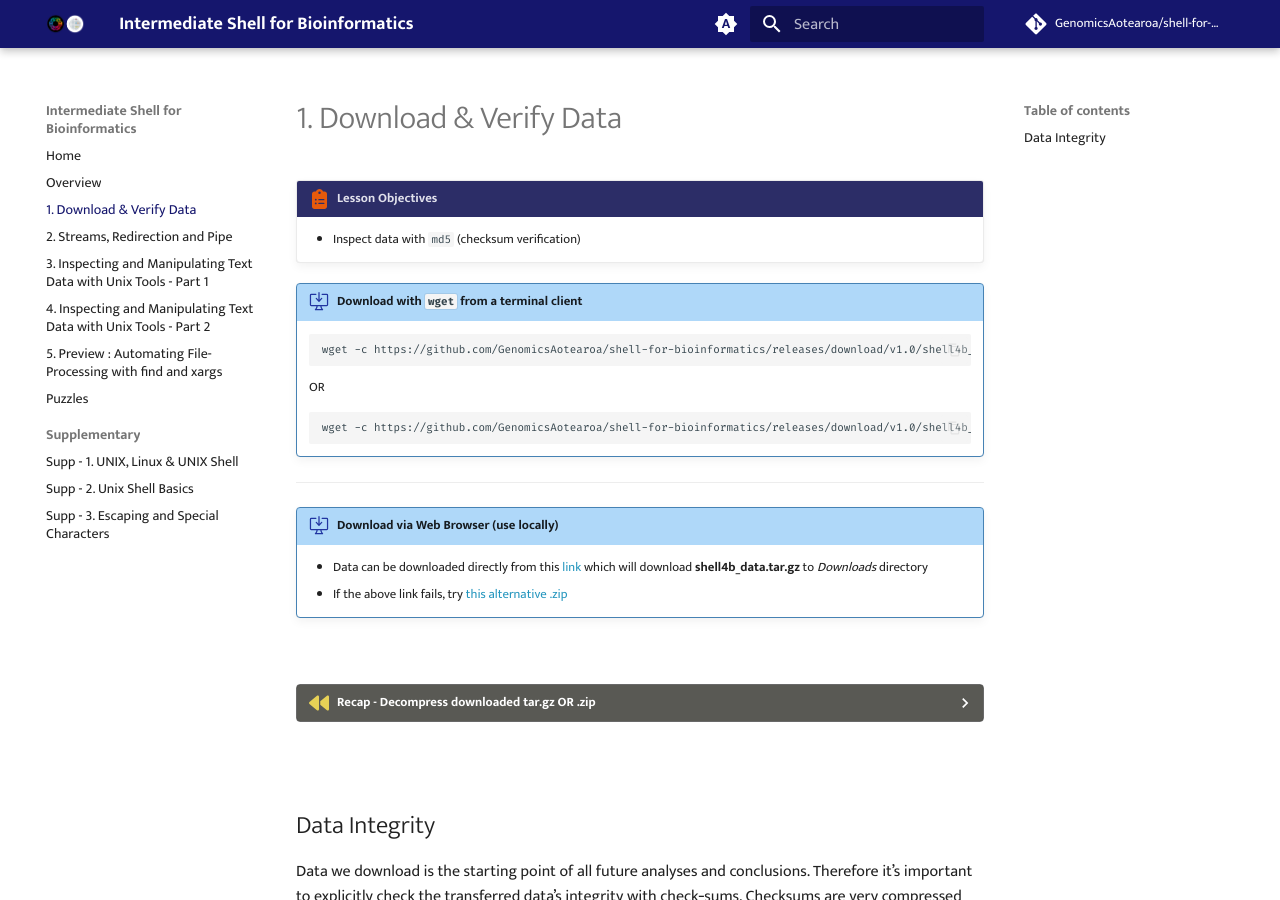
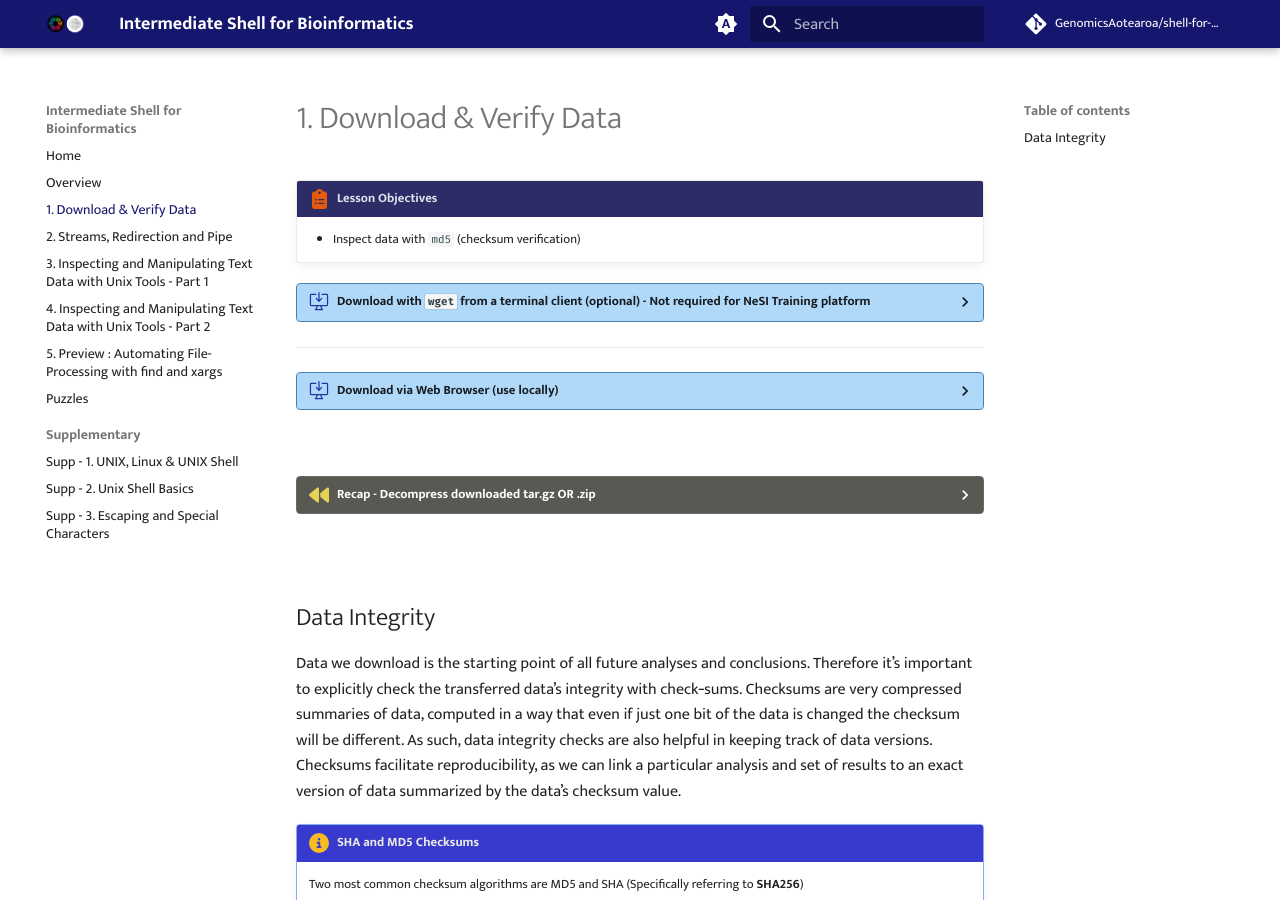
Before and after one commit to GenomicsAotearoa/shell-for-bioinformatics, an MkDocs documentation site: the page built from docs/2_download_data.md, in a window 1280 px wide and 900 px high. Built offline with MkDocs 1.6.1 and Material for MkDocs 9.7.7, drawn with Linux system fonts in a browser that asks for light colours; comment, search, counter and statistics services are not loaded.

Commit message:
hide data downloads

````diff
--- a/docs/2_download_data.md
+++ b/docs/2_download_data.md
@@ -4,7 +4,7 @@
 
     - Inspect data with `md5` (checksum verification)
 
-!!! desktop-download-24 "Download with `wget` from a terminal client"
+??? desktop-download-24 "Download with `wget` from a terminal client (optional)  - Not required for  NeSI Training platform"
 
     ```bash
     wget -c https://github.com/GenomicsAotearoa/shell-for-bioinformatics/releases/download/v1.0/shell4b_data.tar.gz
@@ -17,7 +17,7 @@
 
 - - -
 
-!!! desktop-download-24 "Download via Web Browser (use locally)"
+??? desktop-download-24 "Download via Web Browser (use locally)"
 
     * Data can be downloaded directly from this [link](https://github.com/GenomicsAotearoa/shell-for-bioinformatics/releases/download/v1.0/shell4b_data.tar.gz) which will download **shell4b_data.tar.gz** to *Downloads* directory
     * If the above link fails, try [this alternative .zip](https://github.com/GenomicsAotearoa/shell-for-bioinformatics/releases/download/v1.0/shell4b_data.zip)
````
